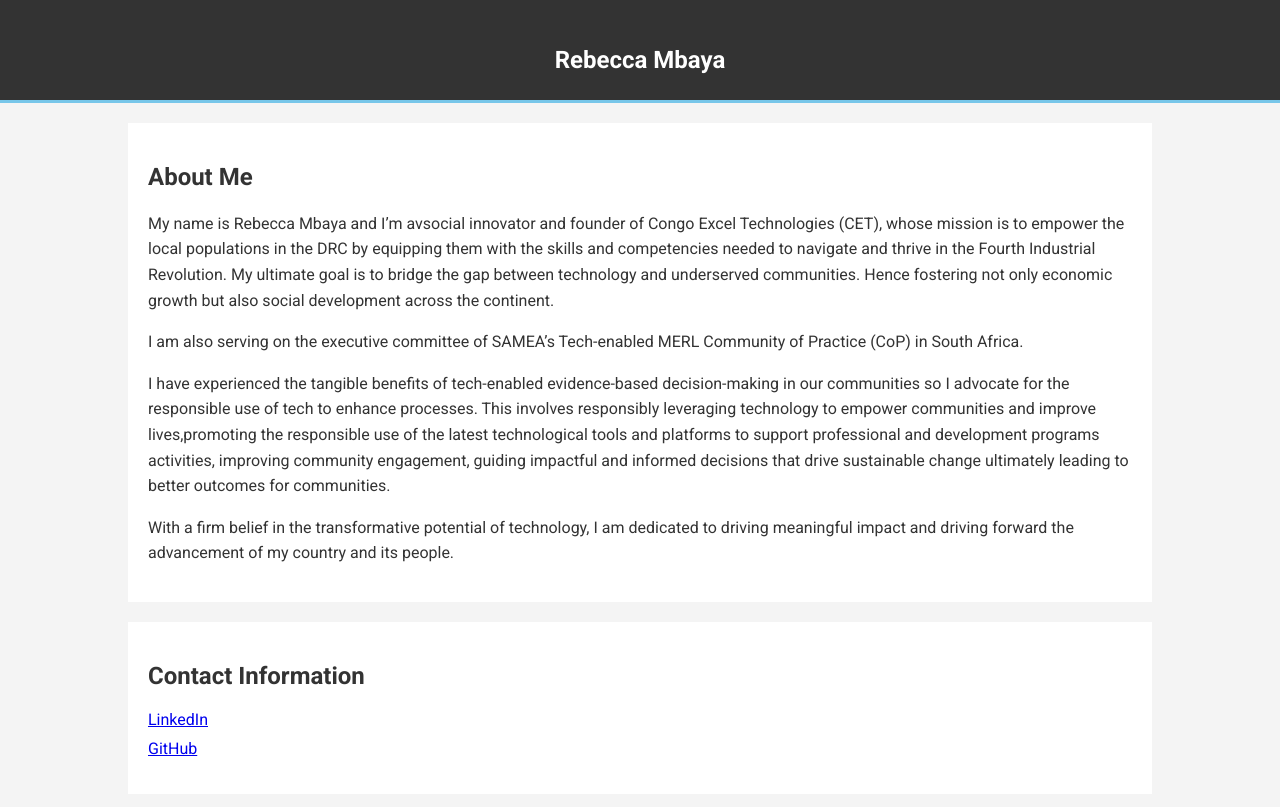
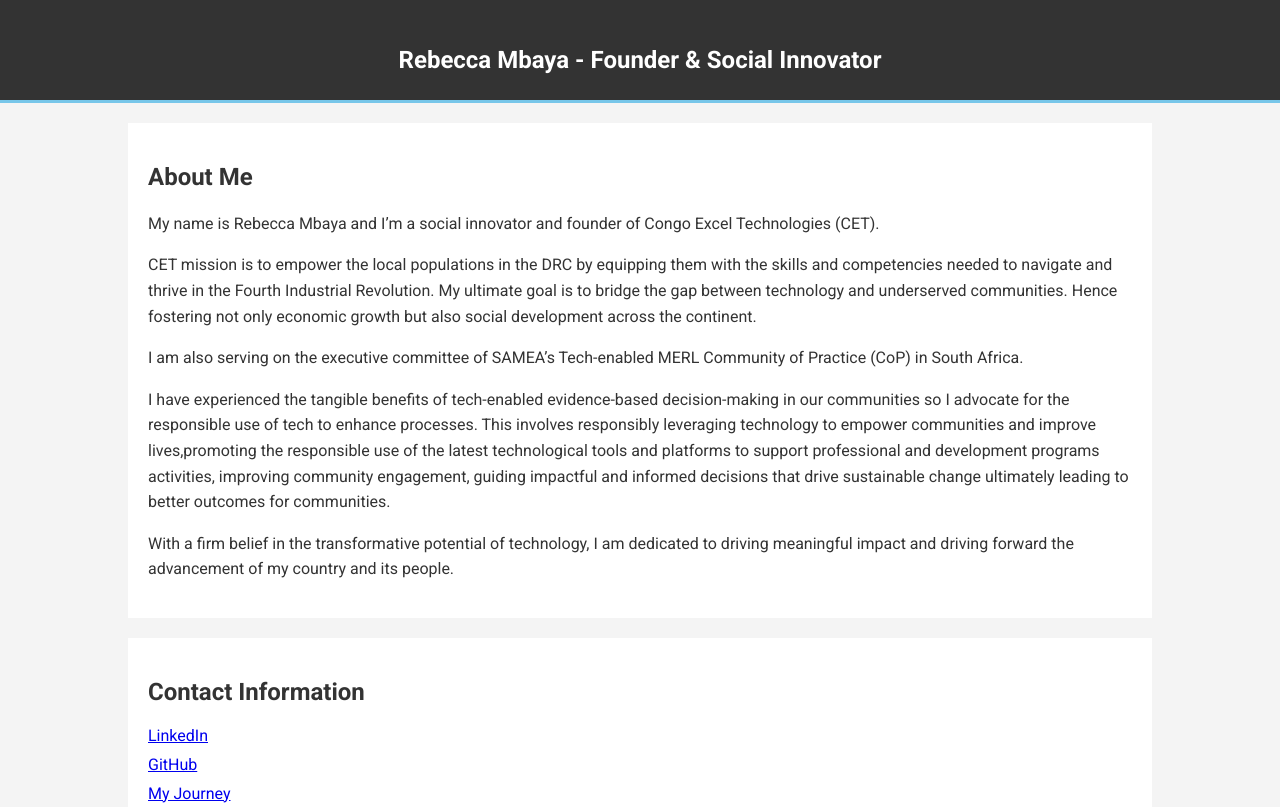
Before and after one commit to Ribz24/personal-webpage, a plain HTML site: page index.html in a window 1280 px wide. Shown: the top 807 px of the page. Drawn offline with Linux system fonts and the light colour scheme.

Commit message:
Update index.html

```diff
--- a/index.html
+++ b/index.html
@@ -81,13 +81,14 @@
 <body>
     <header>
         <div class="container">
-            <h1 class="main-header">Rebecca Mbaya</h1>
+            <h1 class="main-header">Rebecca Mbaya - Founder & Social Innovator</h1>
         </div>
     </header>
     <div class="container">
         <section class="bio">
             <h2>About Me</h2>
-            <p>My name is Rebecca Mbaya and I’m avsocial innovator and founder of Congo Excel Technologies (CET), whose mission is to empower the local populations in the DRC by equipping them with the skills and competencies needed to navigate and thrive in the Fourth Industrial Revolution. My ultimate goal is to bridge the gap between technology and underserved communities. Hence fostering not only economic growth but also social development across the continent.</p>
+            <p>My name is Rebecca Mbaya and I’m a social innovator and founder of Congo Excel Technologies (CET).</p>
+            <P>CET mission is to empower the local populations in the DRC by equipping them with the skills and competencies needed to navigate and thrive in the Fourth Industrial Revolution. My ultimate goal is to bridge the gap between technology and underserved communities. Hence fostering not only economic growth but also social development across the continent.</p>
             <p>I am also serving on the executive committee of SAMEA’s Tech-enabled MERL Community of Practice (CoP) in South Africa.</p>
             <p>I have experienced the tangible benefits of tech-enabled evidence-based decision-making in our communities so I advocate for the responsible use of tech to enhance processes. This involves responsibly leveraging technology to empower communities and improve lives,promoting the responsible use of the latest technological tools and platforms to support professional and development programs activities, improving  community engagement, guiding impactful and informed decisions that drive sustainable change ultimately leading to better outcomes for communities.</p>
             <p>With a firm belief in the transformative potential of technology, I am dedicated to driving meaningful impact and driving forward the advancement of my country and its people.</p>
@@ -97,6 +98,7 @@
             <ul>
                 <li><a href="https://www.linkedin.com/in/rebecca-mbaya-🇨🇩🇿🇦-30482841" target="_blank">LinkedIn</a></li>
                 <li><a href="https://github.com/Ribz24" target="_blank">GitHub</a></li>
+                <li><a href="https://https://wordsthatcount.org/female-social-innovator-rebecca-mwenga-mbaya/"target="_blank">My Journey</a></li>
             </ul>
         </section>
     </div>
```
